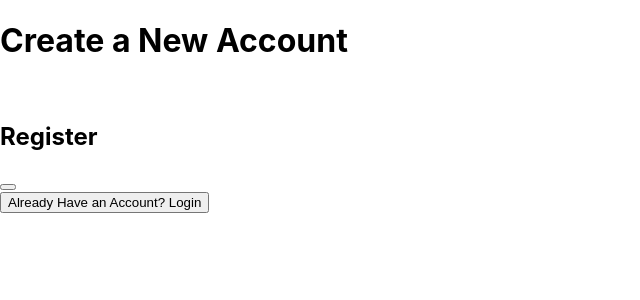
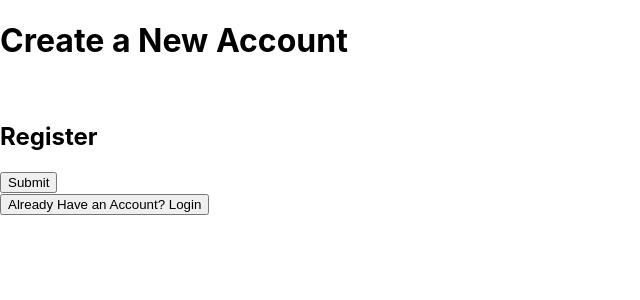
Before and after one commit to margueriteblair/Final-Microservices-Project, a React (Create React App) app in the folder frontend/: page /register in a window 1280 px wide. Shown: the top 300 px of the page, without its empty margins (0-640 px from the left). Built offline with nearby package versions, Linux system fonts and the light colour scheme.

Commit message:
form js fixed to have a submit button

```diff
--- a/frontend/src/Components/Form.js
+++ b/frontend/src/Components/Form.js
@@ -14,7 +14,7 @@ export default function Form(props) {
 
                 {
                     Array.isArray(props.inputs) ? props.inputs.map(inProps =>{
-                        <Input
+                    <Input
                     name={inProps.name}
                     placeholder={inProps.placeholder}
                     type={inProps.type}
@@ -27,7 +27,7 @@ export default function Form(props) {
 
                 }
             </form>
-            <button text="Submit" onClick={buttonOnClick}></button>
+            <button onClick={buttonOnClick}>Submit</button>
         </div>
     )
 }
--- a/frontend/src/Components/Home.js
+++ b/frontend/src/Components/Home.js
@@ -11,7 +11,9 @@ export default function Home(props) {
         )
     } else {
     return (
+
         <div className="homepageButtons">
+            <h1>Welcome to my application, bitch!</h1>
             <button onClick={() => {window.location.href = loginLink}}>Login</button>
             <button onClick={() => {window.location.href = registerLink}}>Register</button>
         </div>
```
